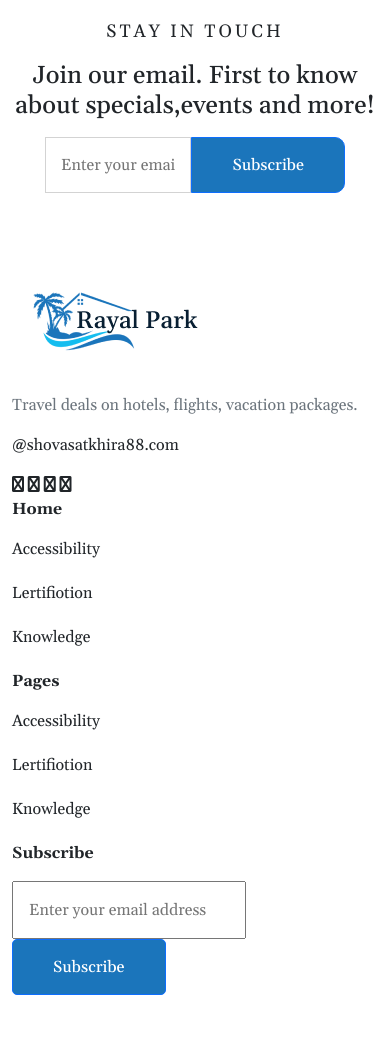
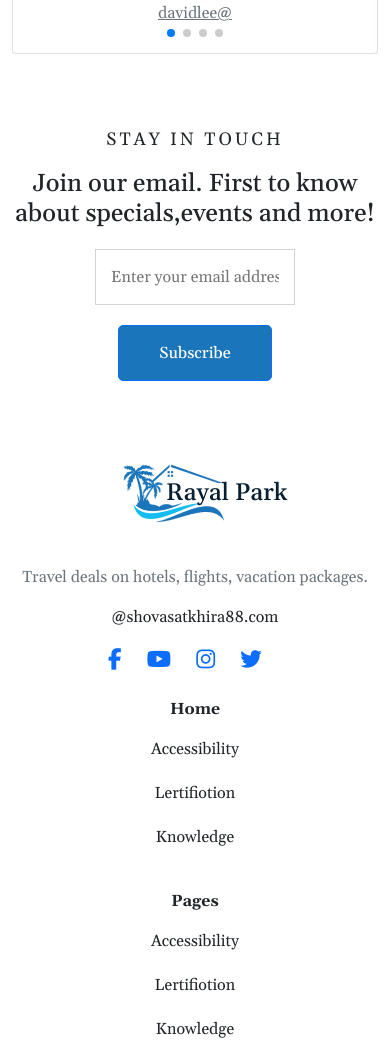
Before and after one commit to na-webdev/RoyalPark, a plain HTML site: page index.html in a window 390 px wide. Shown: the part 5861-6905 px from the top of the page. Before the commit the page ends 6880 px from the top, so only its background shows below. Drawn offline with nearby package versions, Linux system fonts and the light colour scheme.

Commit message:
responsive landing page

```diff
--- a/index.html
+++ b/index.html
@@ -7,11 +7,13 @@
   <meta name="viewport" content="width=device-width, initial-scale=1.0">
   <link href="https://cdn.jsdelivr.net/npm/bootstrap@5.1.3/dist/css/bootstrap.min.css" rel="stylesheet"
     integrity="sha384-1BmE4kWBq78iYhFldvKuhfTAU6auU8tT94WrHftjDbrCEXSU1oBoqyl2QvZ6jIW3" crossorigin="anonymous">
+  <link rel="stylesheet" href="https://unpkg.com/swiper@7/swiper-bundle.min.css" />
   <link rel="stylesheet" href="https://cdnjs.cloudflare.com/ajax/libs/font-awesome/6.0.0-beta3/css/all.min.css"
     integrity="sha512-Fo3rlrZj/k7ujTnHg4CGR2D7kSs0v4LLanw2qksYuRlEzO+tcaEPQogQ0KaoGN26/zrn20ImR1DfuLWnOo7aBA=="
     crossorigin="anonymous" referrerpolicy="no-referrer" />
-  <link rel="stylesheet" href="https://unpkg.com/swiper@7/swiper-bundle.min.css" />
+    <script src="https://kit.fontawesome.com/f68d03869f.js" crossorigin="anonymous"></script>
   <link rel="stylesheet" href="./css/style.css">
+
   <title>Document</title>
 </head>
 
@@ -29,7 +31,7 @@
             <i class="fa fa-bars" aria-hidden="true"></i>
           </button>
           <div class="collapse navbar-collapse" id="navbarNavAltMarkup">
-            <div class="navbar-nav">
+            <div class="navbar-nav ms-lg-120">
               <a class="nav-link active" aria-current="page" href="#">Home</a>
               <a class="nav-link" href="#">Features</a>
               <a class="nav-link" href="#">Gallary</a>
@@ -113,7 +115,7 @@
           </div>
         </div>
         <div class="col-sm-6 col-xl-3 mb-4">
-          <div class="border shadow-lg rounded p-4 h-100">
+          <div class="border shadow-lg rounded p-4 h-10 0">
             <img src="./img/reason2.png" alt="">
             <h4 class="my-4">Friendly interface</h4>
             <p>A hotel booking engine with a good user-friendly.</p>
@@ -221,55 +223,56 @@
           <div class="swiper-slide p-4 px-5 border rounded shadow">
             <img src="./img/client1.png" alt=""><span class="quote"><i class="fa fa-quote-left"
                 aria-hidden="true"></i></span>
-            <p class="mb-3">Lorem ipsum dolor sit amet.</p>
+            <p class="mb-3">Lorem ipsum dolor sit amet. Lorem ipsum dolor sit amet consectetur adipisicing elit. Natus, sed!</p>
             <p class="mb-1">David lee</p>
             <a href="" class="text-secondary">davidlee@</a>
           </div>
           <div class="swiper-slide p-4 px-5 border rounded shadow">
             <img src="./img/client2.png" alt=""><span class="quote"><i class="fa fa-quote-left"
                 aria-hidden="true"></i></span>
-            <p class="mb-3">Lorem ipsum dolor sit amet.</p>
+            <p class="mb-3">Lorem ipsum dolor sit amet. Lorem ipsum dolor sit amet consectetur adipisicing elit. Natus, sed!</p>
             <p class="mb-1">David lee</p>
             <a href="" class="text-secondary">davidlee@</a>
           </div>
           <div class="swiper-slide p-4 px-5 border rounded shadow">
             <img src="./img/client3.png" alt=""><span class="quote"><i class="fa fa-quote-left"
                 aria-hidden="true"></i></span>
-            <p class="mb-3">Lorem ipsum dolor sit amet.</p>
+            <p class="mb-3">Lorem ipsum dolor sit amet. Lorem ipsum dolor sit amet consectetur adipisicing elit. Natus, sed!</p>
             <p class="mb-1">David lee</p>
             <a href="" class="text-secondary">davidlee@</a>
           </div>
           <div class="swiper-slide p-4 px-5 border rounded shadow">
             <img src="./img/client1.png" alt=""><span class="quote"><i class="fa fa-quote-left"
                 aria-hidden="true"></i></span>
-            <p class="mb-3">Lorem ipsum dolor sit amet.</p>
+            <p class="mb-3">Lorem ipsum dolor sit amet. Lorem ipsum dolor sit amet consectetur adipisicing elit. Natus, sed!</p>
             <p class="mb-1">David lee</p>
             <a href="" class="text-secondary">davidlee@</a>
           </div>
         </div>
+        <div class="swiper-pagination"></div>
       </div>
-      <div class="swiper-pagination"></div>
     </div>
   </section>
   <section id="subscribe">
     <div class="container text-center py-4">
       <p class="uptitle">STAY IN TOUCH</p>
       <h2>Join our email. First to know about specials,events and more!</h2>
-      <form action="" class="my-3"><input type="text" placeholder="Enter your email address"><button class="btn btn-primary">Subscribe</button></form>
+      <form class="subscribe-form" action="" class="my-3"><input type="text" placeholder="Enter your email address"><button
+          class="btn btn-primary">Subscribe</button></form>
     </div>
   </section>
   <footer>
-    <div class="container py-4">
+    <div class="container py-4 text-center-md">
       <div class="row align-items-baseline">
         <div class="col-md-6 col-lg-4">
           <img src="./img/logo.png" alt="">
           <p class="text-secondary">Travel deals on hotels, flights, vacation packages.</p>
           <p class="text-sedondary">@shovasatkhira88.com</p>
-          <div class="social-links">
-            <i class="fa fa-facebook" aria-hidden="true"></i>
-            <i class="fa fa-youtube" aria-hidden="true"></i>
-            <i class="fa fa-twitter" aria-hidden="true"></i>
-            <i class="fa fa-google" aria-hidden="true"></i>
+          <div class="social-links fs-4 text-primary">
+            <i class="fa-brands fa-facebook-f"></i>
+            <i class="fa-brands fa-youtube"></i>
+            <i class="fa-brands fa-instagram" aria-hidden="true"></i>
+            <i class="fa-brands fa-twitter" aria-hidden="true"></i>
           </div>
         </div>
         <div class="col-md-2">
@@ -290,12 +293,38 @@
         </div>
         <div class=" col-lg-4">
           <p class="fw-bold">Subscribe</p>
-          <form action=""><input type="text" placeholder="Enter your email address"><button class="btn btn-primary">Subscribe</button></form>
+          <form class="subscribe-form" action=""><input type="text" placeholder="Enter your email address"><button
+              class="btn btn-primary">Subscribe</button></form>
         </div>
       </div>
     </div>
   </footer>
   <script src="https://unpkg.com/swiper@7/swiper-bundle.min.js"></script>
+
+  <script>
+    var swiper = new Swiper(".mySwiper", {
+      slidesPerView: 1,
+      spaceBetween: 10,
+      pagination: {
+        el: ".swiper-pagination",
+        clickable: true,
+      },
+      breakpoints: {
+        640: {
+          slidesPerView: 1,
+          spaceBetween: 20,
+        },
+        768: {
+          slidesPerView: 2,
+          spaceBetween: 40,
+        },
+        1024: {
+          slidesPerView: 3,
+          spaceBetween: 50,
+        },
+      },
+    });
+  </script>
 
   <script src="https://cdn.jsdelivr.net/npm/bootstrap@5.1.3/dist/js/bootstrap.bundle.min.js"
     integrity="sha384-ka7Sk0Gln4gmtz2MlQnikT1wXgYsOg+OMhuP+IlRH9sENBO0LRn5q+8nbTov4+1p"
--- a/scss/main.scss
+++ b/scss/main.scss
@@ -23,7 +23,7 @@ body {
     background-color: transparent !important;
   }
   .navbar-nav {
-    margin-left: 120px;
+    width: 100%;
   }
 
   .nav-link {
@@ -113,7 +113,11 @@ iframe {
   }
 }
 
+.swiper-wrapper {
+  height: 400px;
+}
 .swiper-slide {
+  padding-top: 80px !important;
   .quote {
     display: block;
     text-align: left;
@@ -123,42 +127,65 @@ iframe {
 }
 
 
-#subscribe {
-
-  form {
-    display: flex;
-    justify-content: center;
-    flex-wrap: wrap;
-  }
+.subscribe-form {
+  margin-top: 20px !important;
+  width: 60%;
+  margin: 0 auto;
+  display: flex;
+  justify-content: center;
+  flex-wrap: wrap;
+  border-radius: 10px;
 
   input {
     padding: 15px;
+    width: 40%;
+    min-width: 200px;
     border: 0.2px solid rgba(128, 128, 128, 0.349);
-    width: 40%;
-
+    border-right: none;
+    outline:none;
   }
   .btn-primary {
     padding: 15px 40px;
-    border-radius: 0 10px 10px 0;
   }
 }
 
 footer {
-
-  form {
-    display: flex;
-    flex-wrap: wrap;
-  }
-
   li {
     margin-bottom: 20px;
   }
+  form {
+    width: fit-content !important;
+  }
+}
 
-  input {
-    padding: 15px;
+.social-links {
+  i {
+    margin-right: 20px;
+  }
+}
+
+@media screen and (max-width: 800px) {
+  .navbar-nav {
+    background-color: #ECE7E2;
+    margin-top: -40px;
+    text-align: center;
+
+  }
+  .subscribe-form {
+    border: none;
+    align-items: center;
+    gap: 20px;
+    input {
+      border: 0.2px solid rgba(128, 128, 128, 0.349);
+    }
   }
 
-  .btn-primary {
-    padding: 15px 40px;
+  footer {
+    text-align: center;
+    .fw-bold {
+      margin-top: 20px;
+    }
+
+    margin-bottom: 40px;
   }
 }
```
Also changed, not shown: css/style.css, 1 other file.
